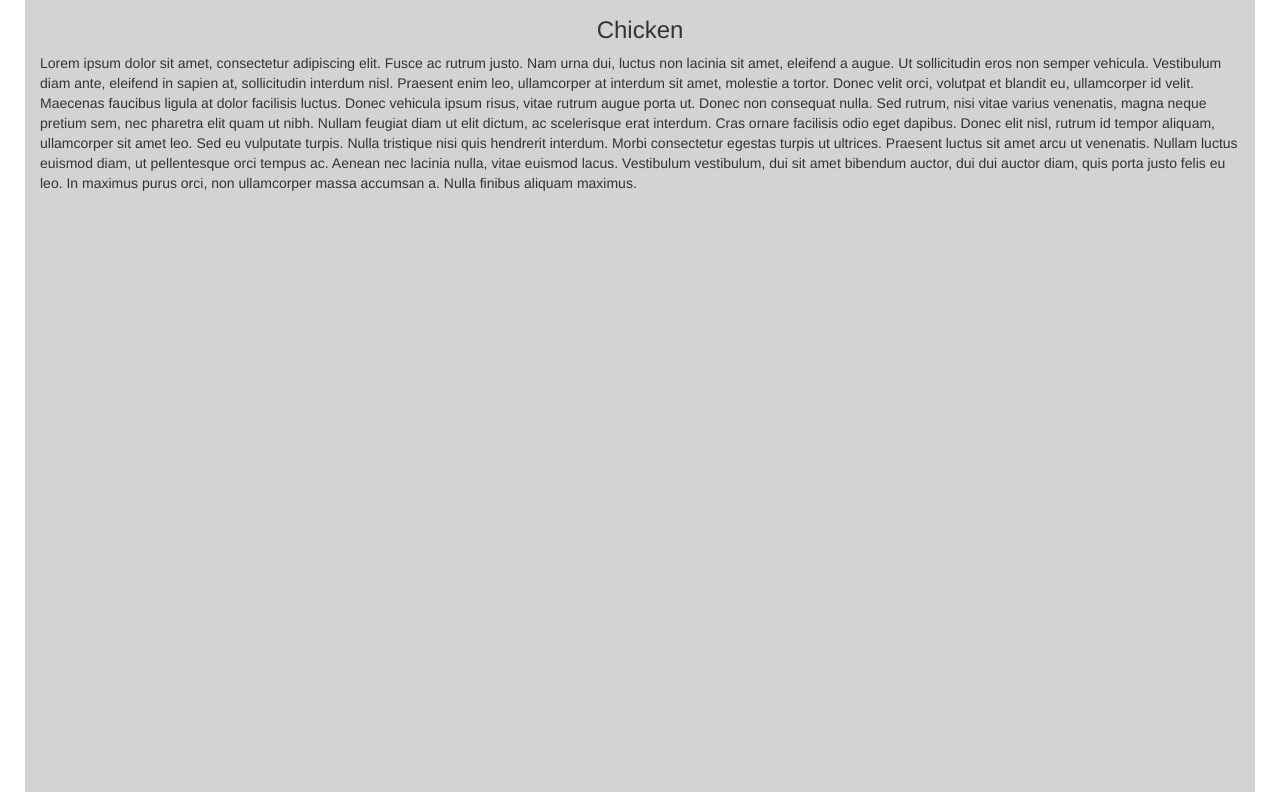
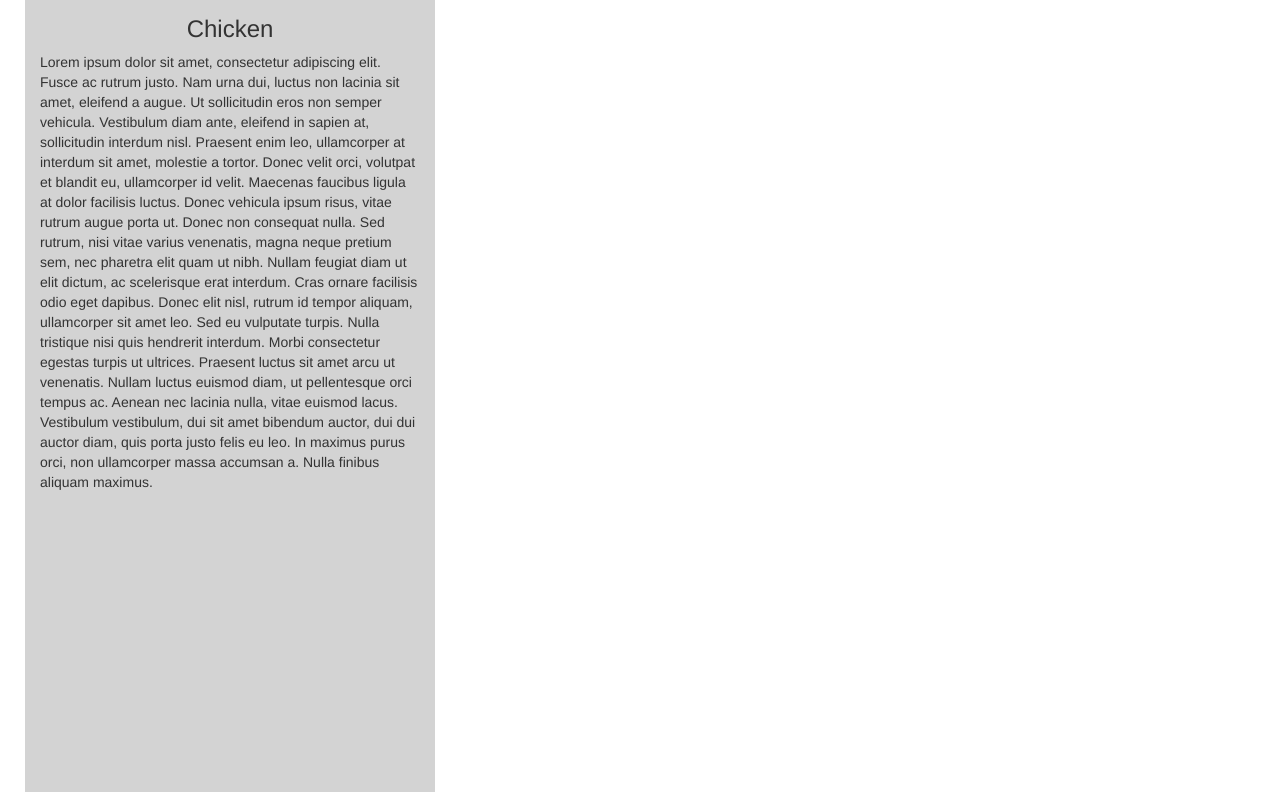
Before and after one commit to suchitra14/coursera-html5, a plain HTML site: page module3_solution/index.html in a window 1280 px wide. Shown: the part 140-932 px from the top of the page. Drawn offline with Linux system fonts and the light colour scheme.

Commit message:
Module 3 solution

```diff
--- a/module3_solution/index.html
+++ b/module3_solution/index.html
@@ -40,8 +40,7 @@
   <div class="container-fluid">
     <div class="row">
       <h2 class="text-center">Our Menu</h2>
-      <div class="col-xs-2 col-md-0 col-sm-0"></div>
-      <div class="col-xs-8 col-md-12 col-sm-12 main-text">
+      <div class="col-xs-12 col-sm-6 col-md-4 col-lg-4 main-text">
         <h3 class="text-center">Chicken</h3>
         <p>Lorem ipsum dolor sit amet, consectetur adipiscing elit. Fusce ac rutrum justo. Nam urna dui, luctus non lacinia sit amet, eleifend a augue. Ut sollicitudin eros non semper vehicula. Vestibulum diam ante, eleifend in sapien at, sollicitudin interdum nisl. Praesent enim leo, ullamcorper at interdum sit amet, molestie a tortor. Donec velit orci, volutpat et blandit eu, ullamcorper id velit. Maecenas faucibus ligula at dolor facilisis luctus. Donec vehicula ipsum risus, vitae rutrum augue porta ut.
         Donec non consequat nulla. Sed rutrum, nisi vitae varius venenatis, magna neque pretium sem, nec pharetra elit quam ut nibh. Nullam feugiat diam ut elit dictum, ac scelerisque erat interdum. Cras ornare facilisis odio eget dapibus. Donec elit nisl, rutrum id tempor aliquam, ullamcorper sit amet leo. Sed eu vulputate turpis. Nulla tristique nisi quis hendrerit interdum. Morbi consectetur egestas turpis ut ultrices. Praesent luctus sit amet arcu ut venenatis. Nullam luctus euismod diam, ut pellentesque orci tempus ac. Aenean nec lacinia nulla, vitae euismod lacus. Vestibulum vestibulum, dui sit amet bibendum auctor, dui dui auctor diam, quis porta justo felis eu leo. In maximus purus orci, non ullamcorper massa accumsan a. Nulla finibus aliquam maximus.
```
